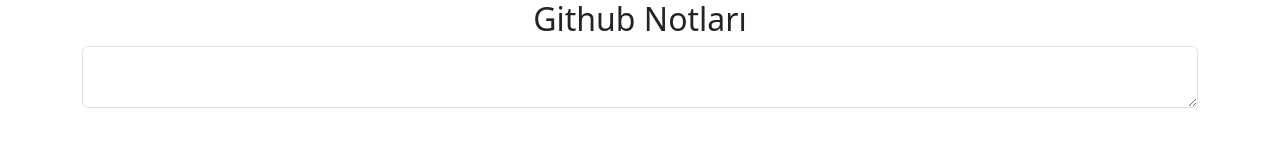
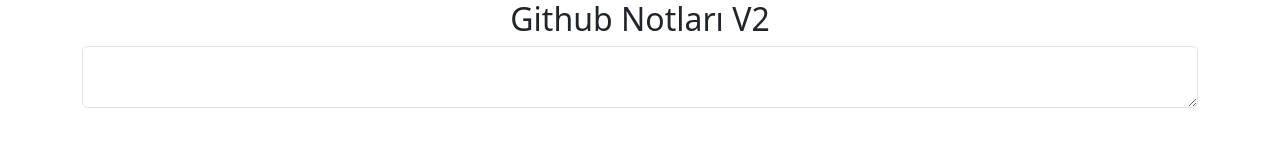
Before and after one commit to oguzyilmazistka/test, a plain HTML site: page index.html in a window 1280 px wide. Drawn offline with nearby package versions, Linux system fonts and the light colour scheme.

Commit message:
Add files via upload

```diff
--- a/index.html
+++ b/index.html
@@ -9,7 +9,7 @@
 <body>
     <div class="container">
 
-    <h2 style="text-align: center;">Github Notları</h2>
+    <h2 style="text-align: center;">Github Notları V2</h2>
     <textarea class="form-control"></textarea>
 </div>
 
```
